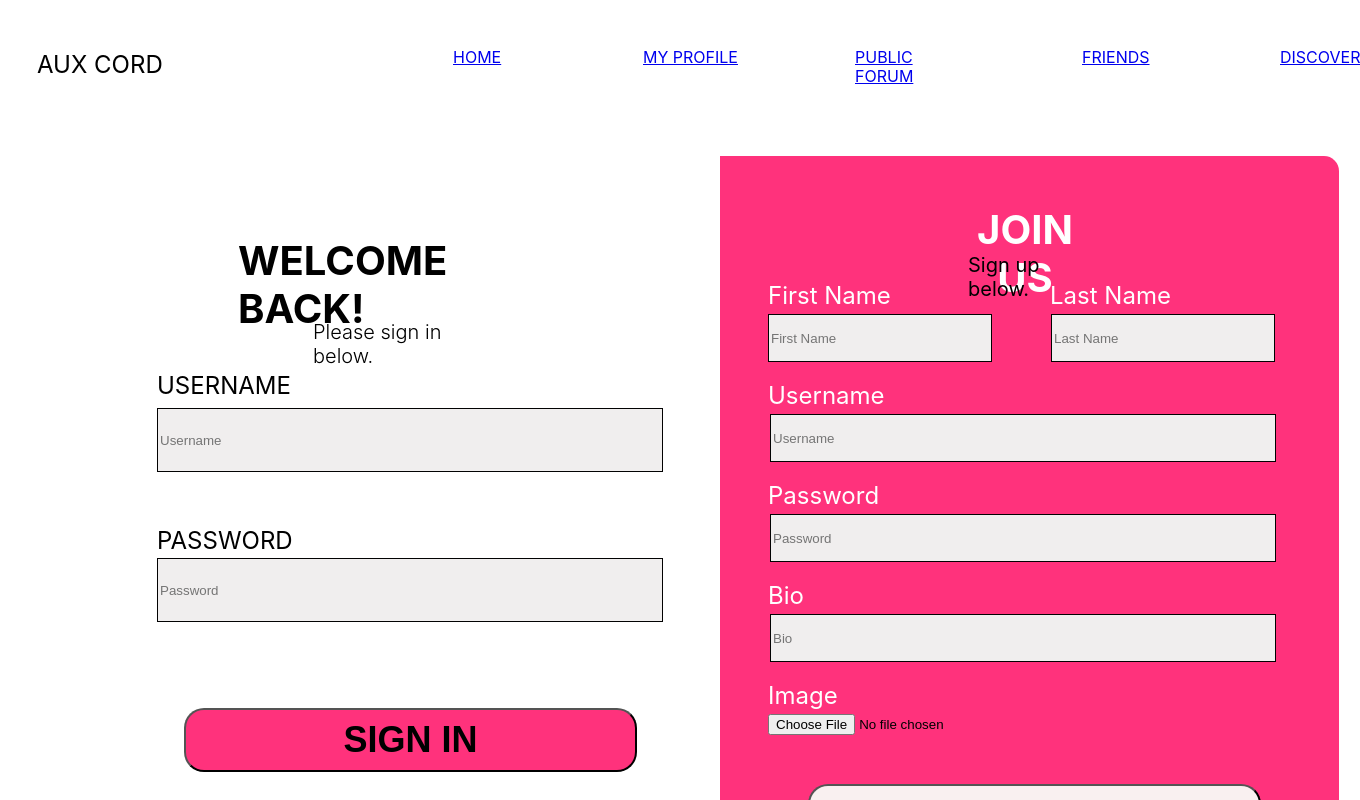
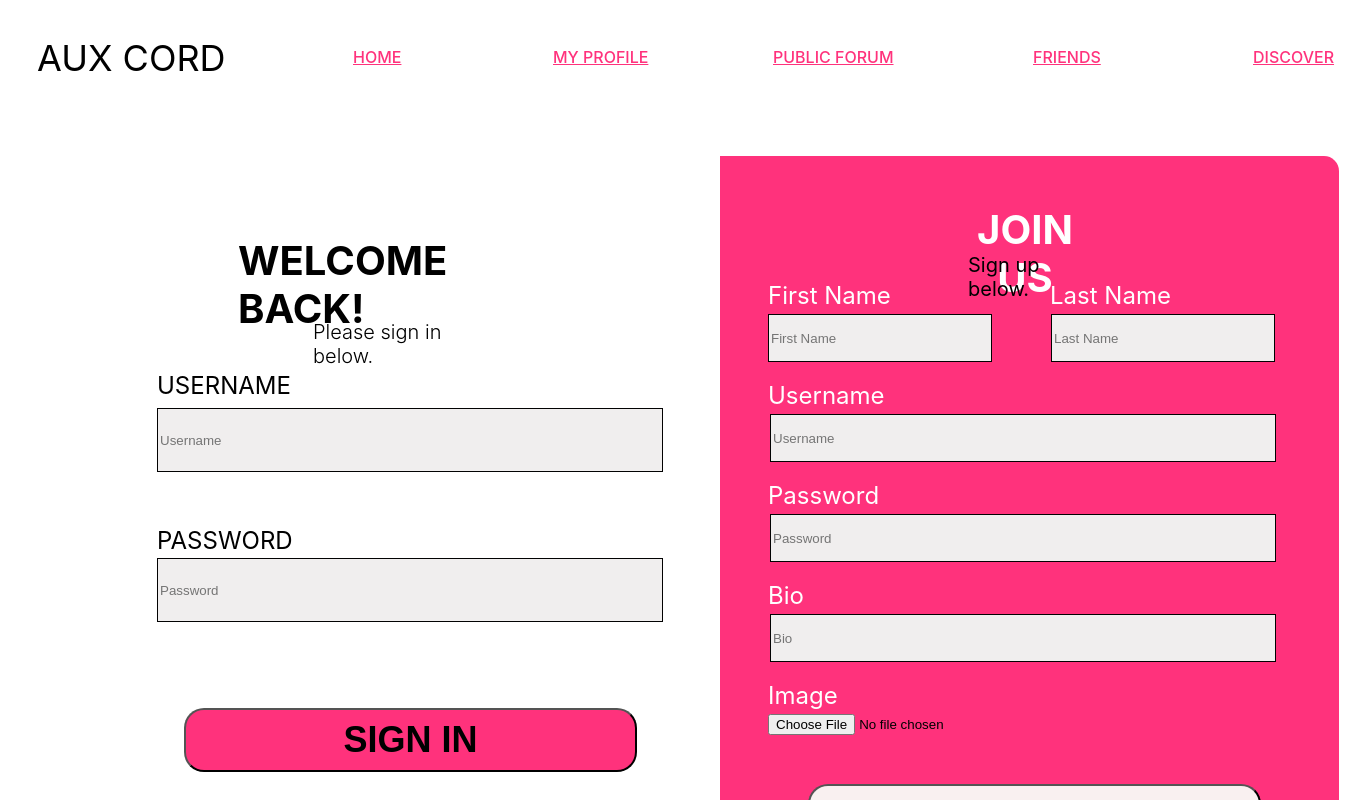
Before and after one commit to leonajuan/phase-5-project, a React (Create React App) app in the folder client/: page / in a window 1280 px wide. Shown: the top 800 px of the page, 1360 px wide, since content can reach past the window. Built offline with nearby package versions, Linux system fonts and the light colour scheme; no server answers.

Commit message:
added more styling

```diff
--- a/client/src/App.css
+++ b/client/src/App.css
@@ -4,12 +4,12 @@ position: absolute;
 width: 192px;
 height: 29px;
 left: 37px;
-top: 34px;
+top: 20px;
 
 /* font-family: 'Inter'; */
 font-style: normal;
 font-weight: 400;
-font-size: 24px;
+font-size: 36px;
 line-height: 29px;
 }
 
@@ -18,14 +18,15 @@ position: absolute;
 text-transform: uppercase;
 width: 48px;
 height: 19px;
-left: 453px;
+left: 353px;
 top: 48px;
 
 /* font-family: 'Inter'; */
 font-style: normal;
-font-weight: 400;
+font-weight: 500;
 font-size: 16px;
 line-height: 19px;
+color: #FF327C;
 }
 
 .navbar-profile {
@@ -33,29 +34,31 @@ position: absolute;
 text-transform: uppercase;
 width: 100px;
 height: 19px;
-left: 643px;
+left: 553px;
 top: 48px;
 
 /* font-family: 'Inter'; */
 font-style: normal;
-font-weight: 400;
+font-weight: 500;
 font-size: 16px;
 line-height: 19px;
+color: #FF327C;
 }
 
 .navbar-messages {
 position: absolute;
 text-transform: uppercase;
-width: 117px;
+width: 127px;
 height: 19px;
-left: 855px;
+left: 773px;
 top: 48px;
 
 /* font-family: 'Inter'; */
 font-style: normal;
-font-weight: 400;
+font-weight: 500;
 font-size: 16px;
 line-height: 19px;
+color: #FF327C;
 }
 
 .navbar-friends {
@@ -63,14 +66,15 @@ position: absolute;
 text-transform: uppercase;
 width: 68px;
 height: 19px;
-left: 1082px;
+left: 1033px;
 top: 48px;
 
 /* font-family: 'Inter'; */
 font-style: normal;
-font-weight: 400;
+font-weight: 500;
 font-size: 16px;
 line-height: 19px;
+color: #FF327C;
 }
 
 .navbar-discover {
@@ -78,14 +82,35 @@ position: absolute;
 text-transform: uppercase;
 width: 80px;
 height: 19px;
-left: 1280px;
+left: 1253px;
 top: 48px;
 
 /* font-family: 'Inter'; */
 font-style: normal;
-font-weight: 400;
+font-weight: 500;
 font-size: 16px;
 line-height: 19px;
+color: #FF327C;
+}
+
+.navbar-home:hover {
+  color: black;
+}
+
+.navbar-profile:hover {
+  color: black;
+}
+
+.navbar-messages:hover {
+  color: black;
+}
+
+.navbar-friends:hover {
+  color: black;
+}
+
+.navbar-discover:hover {
+  color: black;
 }
 
 .signin-subtext {
@@ -792,22 +817,41 @@ button {
 }
 
 #welcome-message {
-  margin-top: 120px;
+  margin-top: 10px;
   text-align: center;
 }
 
 #welcome-greeting {
   text-align: center;
+  font-size: 24px;
+  padding-top: 0px;
 }
 
 #profile-link {
   margin-left: auto;
   margin-right: auto;
+  color: black;
+}
+
+#profile-link:hover {
+  color:  #FF327C;
 }
 
 #welcome-logout-button {
-  margin-left: auto;
-  margin-right: auto;
+margin-left: auto;
+margin-right: auto;
+
+background: #FF327C;
+border-radius: 10px;
+/* font-family: 'Inter'; */
+font-style: normal;
+font-weight: 600;
+font-size: 16px;
+width: 150px;
+/* line-height: 24px; */
+text-transform: uppercase;
+
+color: #FFFFFF;
 }
 
 .profile-buttons {
@@ -827,4 +871,41 @@ button {
   align-items: center;
   justify-content: center;
   flex-direction: column;
+  background-color:#E8D5D2;
+  margin-top: 100px;
 }
+
+.friends-div {
+  margin-top: 7.5%;
+  display: flex;
+  gap: 10px;
+  flex-direction: row;
+  justify-content: center;
+}
+
+.friend-card {
+  transition: 0.3s all ease;
+}
+
+@media (min-width: 768px) {
+  .friends-div {
+    display: flex;
+    flex-wrap: wrap;
+  }
+
+  .friend-card {
+    width: calc(33% - 2rem);
+  }
+}
+
+@media (min-width: 1024px) {
+  .friend-card {
+    width: calc(25% - 2rem);
+  }
+}
+
+@media (min-width: 1200px) {
+  .friend-card {
+    width: calc(20% - 2rem);
+  }
+}
--- a/client/src/components/Friend.js
+++ b/client/src/components/Friend.js
@@ -1,6 +1,6 @@
 function Friend({ friend }) {
   return (
-    <div style={{ border: '1px solid #bbb', width: '15%', maxWidth: '250px', padding: '20px', borderRadius: '8px' }}>
+    <div className="friend-card" style={{ border: '1px solid #bbb', width: '15%', maxWidth: '250px', padding: '20px', borderRadius: '8px' }}>
       <div style={{ display: 'block', margin: '0 auto', width: '200px', height: '200px', border: '5px solid #E8D5D2', borderRadius: '50%', backgroundImage: `url(${friend.image})`, backgroundPosition: '50% 50%', backgroundSize: 'cover' }}></div>
       <h1 style={{ textAlign: 'center', textTransform: "uppercase" }}>{friend.first_name}</h1>
       <h2 style={{ textAlign: 'center' }}>@{friend.username}</h2>
--- a/client/src/components/LandingPage.js
+++ b/client/src/components/LandingPage.js
@@ -50,7 +50,7 @@ function LandingPage({ handleSignIn, addNewUser, friends, login, handleLogOut })
     <div className="landing-page-div">
       {login ?
         <div className="Welcome-landing">
-          <h1 id="welcome-message"> Hello, {user.first_name}!</h1>
+          <h1 id="welcome-message"> Hello, {user.first_name}! 🎶</h1>
           <h4 id="welcome-greeting">Welcome back.</h4>
           <a id="profile-link" href="/profile">Head to Your Profile</a>
           <br />
--- a/client/src/components/ProfilePage.js
+++ b/client/src/components/ProfilePage.js
@@ -89,12 +89,12 @@ function ProfilePage({ handleLogOut, handleDeleteUser, login }) {
           <button id="update-bio-button" className="profile-buttons" onClick={editBio}>Update Bio</button>
           <button id="logout-button" className="profile-buttons" onClick={handleLogOut}>Log Out</button>
           <button id="delete-button" className="profile-buttons" onClick={handleDeleteUser}>Delete Account</button>
-          <div className="ProfilePage-headings">
+          {/* <div className="ProfilePage-headings">
             <h2>My Top Rated Songs:</h2>
             <h4>{user.ratings[0].music_id}</h4>
             <h4>{user.ratings[0].show_star_ratings}</h4>
             <h4 >{user.ratings[0].comment}</h4>
-          </div>
+          </div> */}
           {/* <button type="button" onClick={() => setChatOpen(prev => !prev)}>{chatOpen ? "Close Chat" : "Open Chat"}</button>
           {chatOpen ? <ChatRoom user={user} /> : null} */}
         </div> : <h2 className="logged-out-message">Please sign in.</h2>}
--- a/client/src/components/UsersList.js
+++ b/client/src/components/UsersList.js
@@ -7,7 +7,7 @@ function UsersList({ friends }) {
   })
 
   return (
-    <div style={{ marginTop: '7.5%', display: 'flex', gap: '10px' }}>
+    <div className="friends-div">
       {friendComponents}
     </div>
   )
```
Also changed, not shown: 1 other file (tests, documents, lock files or other folders).
